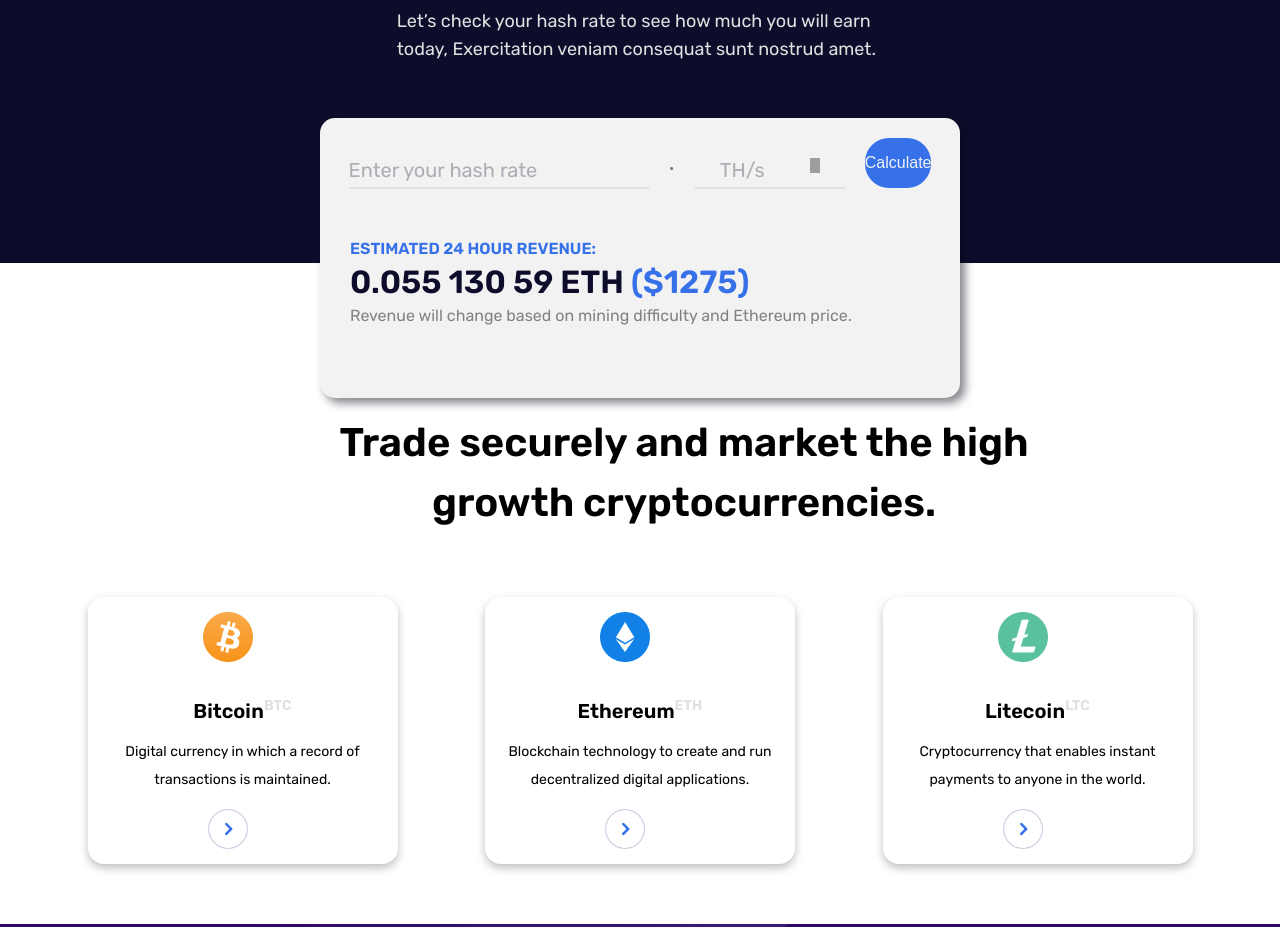
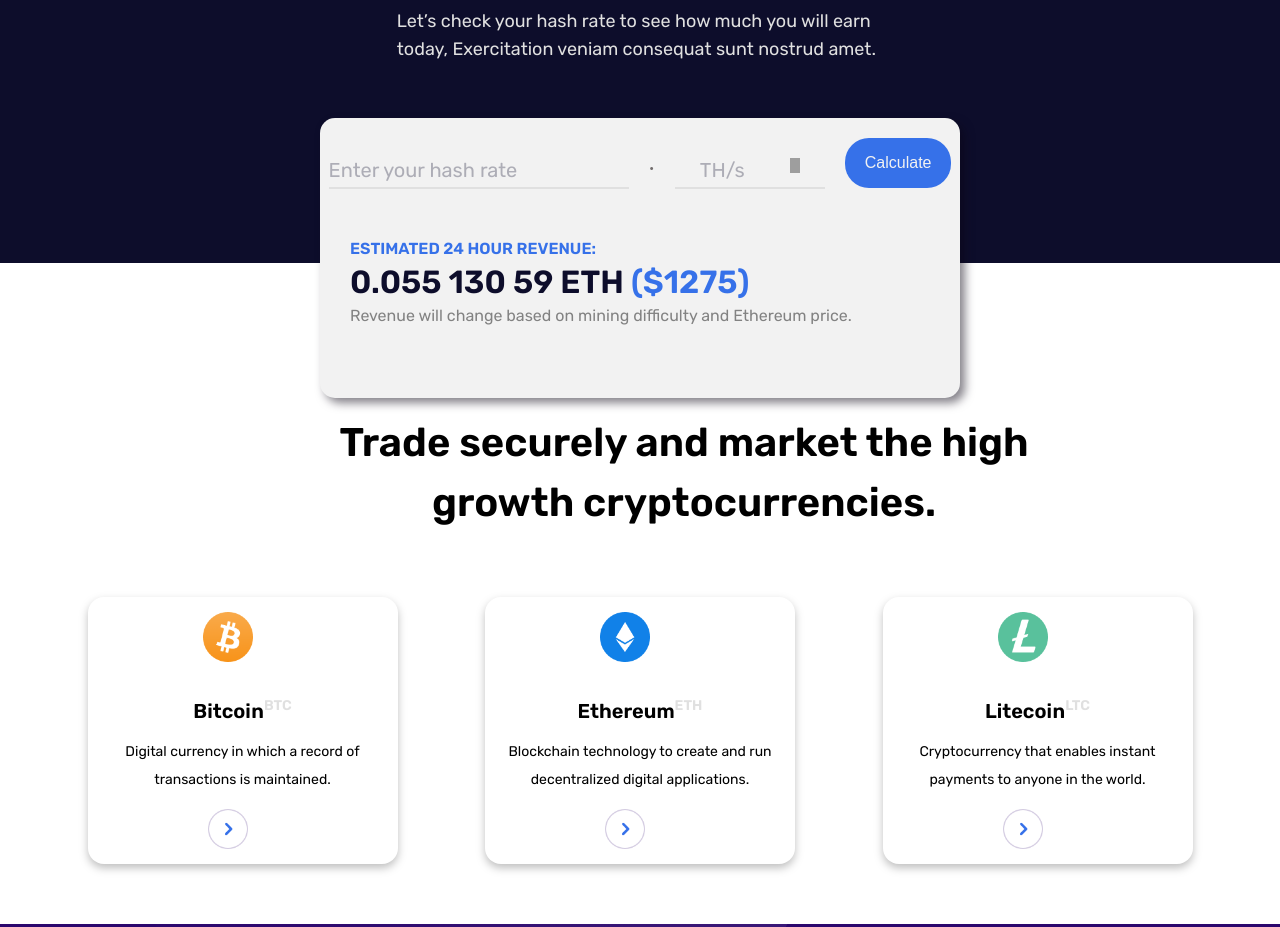
Before and after one commit to Cheeh1/crypto-site, a React (Vite) app: page / in a window 1280 px wide. Shown: the part 1540-2467 px from the top of the page. Built offline with nearby package versions, Linux system fonts and the light colour scheme; grey boxes are pictures that could not be loaded.

Commit message:
made changes in mobile view
adjusted an element in mobile view.

```diff
--- a/src/styles/_product.scss
+++ b/src/styles/_product.scss
@@ -325,6 +325,7 @@ nav {
             border-radius: 24px;
             font-size: 1.6rem;
             margin-top: -20px;
+            padding: 10px 20px;
             cursor: pointer;
         }
     }
@@ -384,7 +385,8 @@ nav {
             margin-left: 20px;
 
             .offer {
-                width: 100%;
+                // width: 87%; changes the element width when screen is adjusted
+                width: 300px; // it is fixed even when the screen is adjusted
                 font-size: 1.3rem;
             }
 
```
